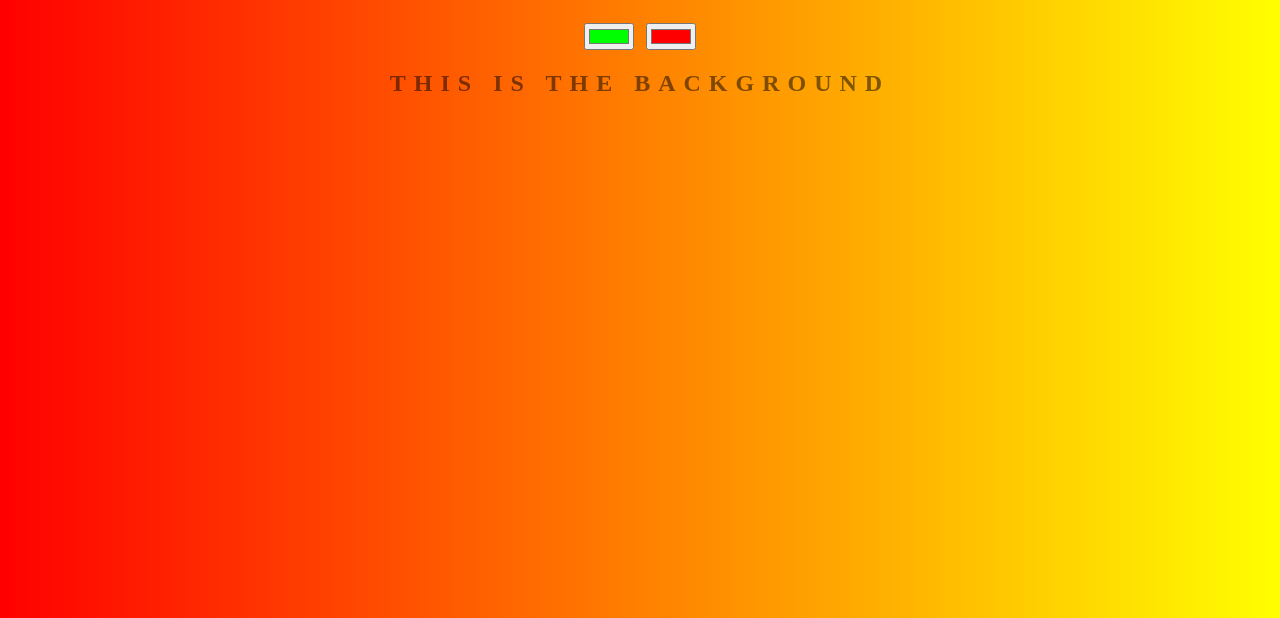
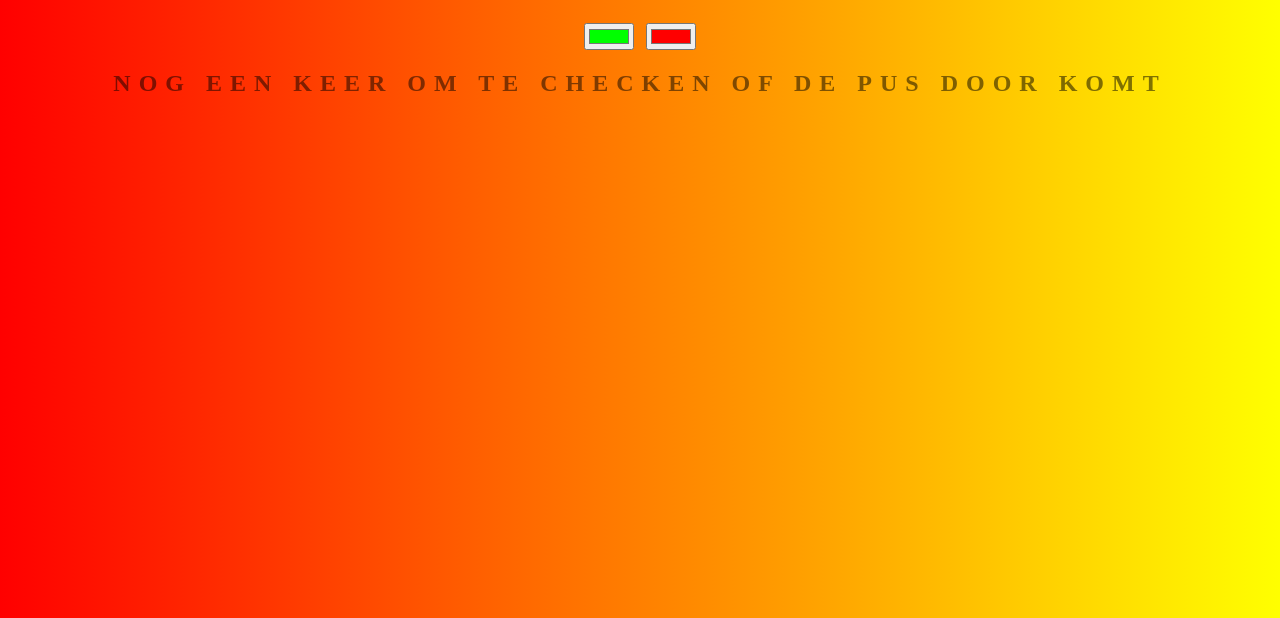
Before and after one commit to Figuur/background-generator, a plain HTML site: page index.html in a window 1280 px wide. Shown: the part 182-800 px from the top of the page. Drawn offline with Linux system fonts and the light colour scheme.

Commit message:
lukt hert nu

```diff
--- a/index.html
+++ b/index.html
@@ -8,7 +8,7 @@
 	<h1>Background Generator</h1>
 	<input class="color1" type="color" name="color1" value="#00ff00">
 	<input class="color2" type="color" name="color2" value="#ff0000">
-	<h2>This is the background</h2>
+	<h2>Nog een keer om te checken of de pus door komt</h2>
 	<h3></h3>
 	<script type="text/javascript" src="script.js"></script>
 </body>
```
